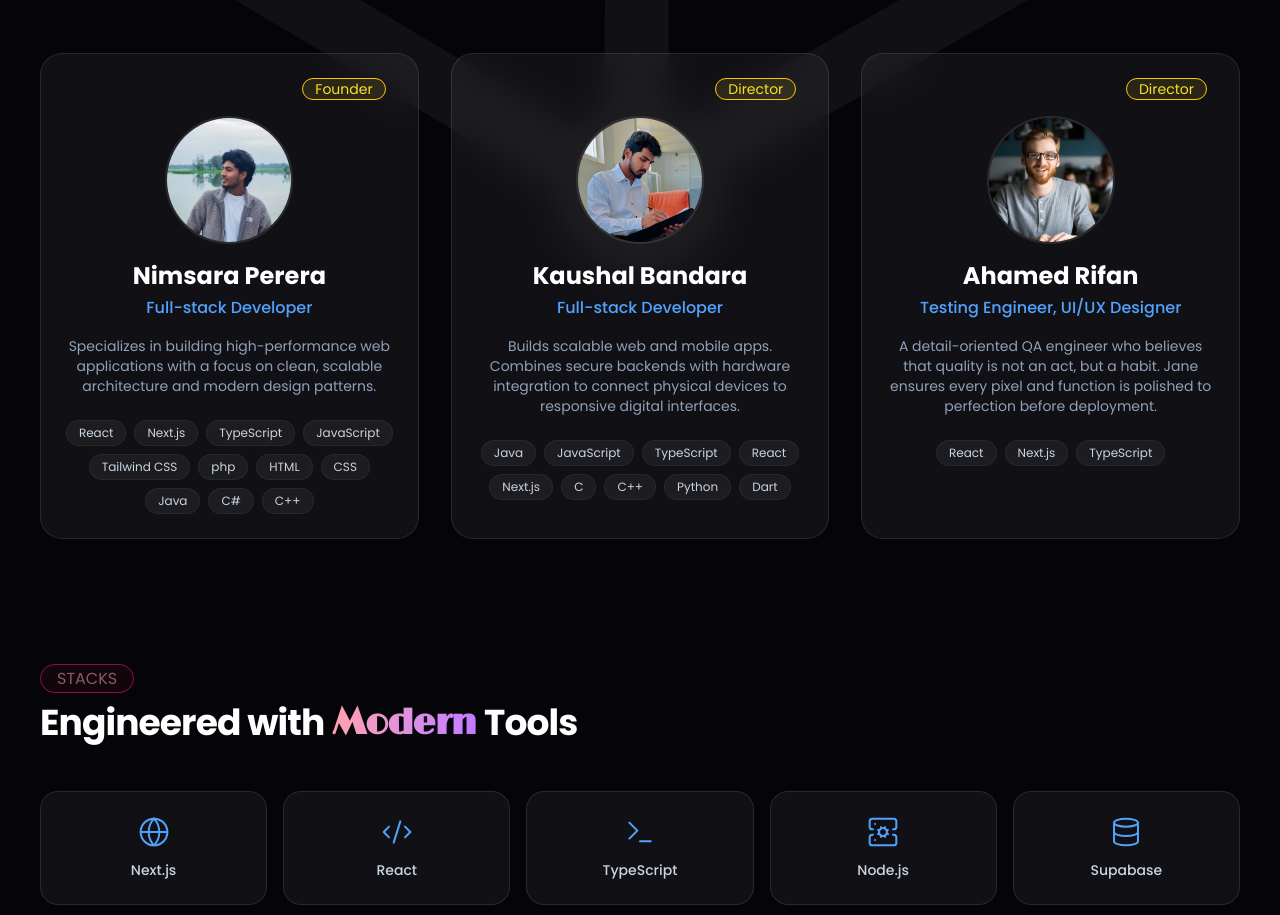
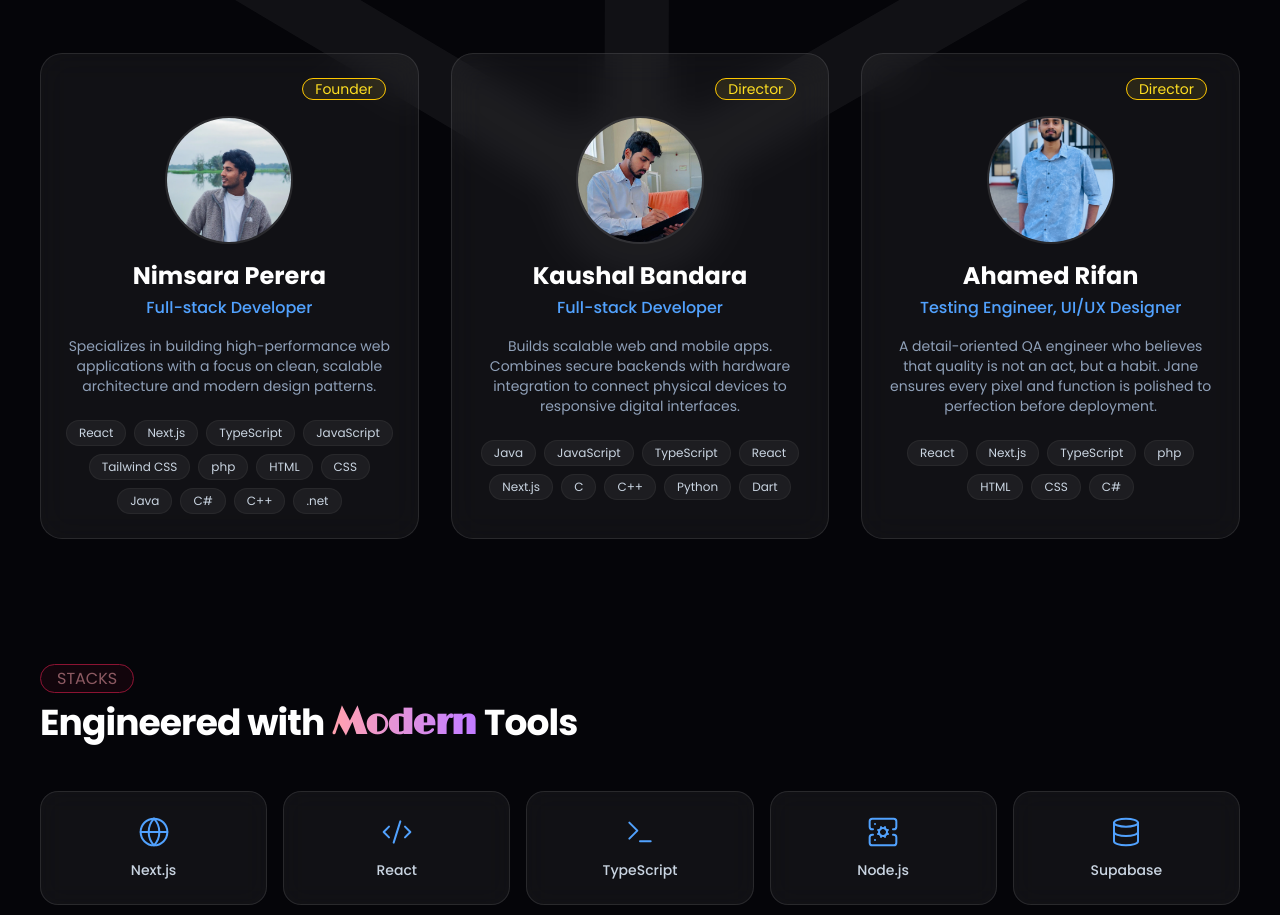
Before and after one commit to SHASHiYA32/DevDynamo-portfolio, a Next.js app: page / in a window 1280 px wide. Shown: the part 1725-2640 px from the top of the page. Built offline with nearby package versions, Linux system fonts and the light colour scheme; a web font is replaced by a local one.

Commit message:
add ahamads data

```diff
--- a/src/app/ai-chat/page.tsx
+++ b/src/app/ai-chat/page.tsx
@@ -19,11 +19,7 @@ export default function AIChatModal({
   const [input, setInput] = useState("");
   const [isLoading, setIsLoading] = useState(false);
   const generateId = () => {
-    return (
-      "msg-" +
-      Date.now().toString(36) +
-      Math.random().toString(36).substring(2, 9)
-    );
+    return crypto.randomUUID();
   };
   const [messages, setMessages] = useState<Message[]>([
     {
@@ -47,8 +43,11 @@ export default function AIChatModal({
   const sendMessage = async () => {
     if (!input.trim() || isLoading) return;
 
+    const newId = generateId();
+    console.log("New Message ID:", newId);
+
     setIsLoading(true);
-    const userMsg: Message = { id: generateId(), role: "user", content: input };
+    const userMsg: Message = { id: newId, role: "user", content: input };
 
     const updatedMessages = [...messages, userMsg];
     setMessages(updatedMessages);
@@ -126,7 +125,7 @@ export default function AIChatModal({
             <div className="flex-1 overflow-y-auto p-4 space-y-4">
               {messages.map((m) => (
                 <div
-                  key={m.id}
+                  key={m.id || `msg-${generateId}`}
                   className={`p-3 rounded-2xl text-sm ${m.role === "user" ? "bg-blue-600 ml-auto max-w-[80%]" : "bg-white/5 text-white mr-auto max-w-[80%]"}`}
                 >
                   {m.content}
@@ -135,6 +134,7 @@ export default function AIChatModal({
 
               {isLoading && (
                 <motion.div
+                  key="loading-indicator"
                   initial={{ opacity: 0, y: 10 }}
                   animate={{ opacity: 1, y: 0 }}
                   className="bg-white/5 mr-auto p-4 rounded-2xl flex gap-1 items-center"
--- a/src/app/page.tsx
+++ b/src/app/page.tsx
@@ -128,6 +128,7 @@ const teamMembers = [
       "Java",
       "C#",
       "C++",
+      ".net"
     ],
     photo: "/team/nimsara.png",
     position: "Founder",
@@ -156,8 +157,8 @@ const teamMembers = [
     role: "Testing Engineer, UI/UX Designer",
     about:
       "A detail-oriented QA engineer who believes that quality is not an act, but a habit. Jane ensures every pixel and function is polished to perfection before deployment.",
-    skills: ["React", "Next.js", "TypeScript"],
-    photo: "/team/img2.avif",
+    skills: ["React", "Next.js", "TypeScript", "php", "HTML", "CSS", "C#"],
+    photo: "/team/ahamed.jpeg",
     position: "Director",
   },
 ];
@@ -432,7 +433,12 @@ export default function DevDynamoPage() {
             <span className="uppercase w-fit text-indigo-300 bg-indigo-500/10 border border-indigo-500 backdrop-blur-sm px-4 py-0.5 rounded-full animate-pulse mb-2">
               team
             </span>
-            <h2 className="mt-3 text-4xl font-bold text-start flex sm:flex-row flex-col gap-2">Meet the <span className="limelight block bg-clip-text text-transparent bg-gradient-to-r from- bg-indigo-300 to-indigo-400">Team</span></h2>
+            <h2 className="mt-3 text-4xl font-bold text-start flex sm:flex-row flex-col gap-2">
+              Meet the{" "}
+              <span className="limelight block bg-clip-text text-transparent bg-gradient-to-r from- bg-indigo-300 to-indigo-400">
+                Team
+              </span>
+            </h2>
 
             <div className="grid md:grid-cols-3 sm:grid-cols-1 gap-8 max-w-8xl mx-auto">
               {teamMembers.map((member) => (
@@ -494,7 +500,11 @@ export default function DevDynamoPage() {
               variants={itemVariants}
               className="text-4xl font-bold tracking-tight text-start flex sm:flex-row flex-col gap-2 mt-3"
             >
-              Engineered with <span className="limelight block bg-clip-text text-transparent bg-gradient-to-r from-rose-300 to-purple-400">Modern</span> Tools
+              Engineered with{" "}
+              <span className="limelight block bg-clip-text text-transparent bg-gradient-to-r from-rose-300 to-purple-400">
+                Modern
+              </span>{" "}
+              Tools
             </motion.h2>
             <div className="grid grid-cols-2 md:grid-cols-3 lg:grid-cols-5 gap-4">
               {technologies.map((tech) => (
@@ -536,7 +546,12 @@ export default function DevDynamoPage() {
             >
               An enterprise-grade process,
               <br />
-              <span className="flex sm:flex-row flex-col gap-2">built for absolute <span className="limelight block bg-clip-text text-transparent bg-gradient-to-r from-blue-400 to-emerald-400">accountability.</span></span>
+              <span className="flex sm:flex-row flex-col gap-2">
+                built for absolute{" "}
+                <span className="limelight block bg-clip-text text-transparent bg-gradient-to-r from-blue-400 to-emerald-400">
+                  accountability.
+                </span>
+              </span>
             </motion.h2>
             <div className="grid grid-cols-2 md:grid-cols-7 gap-4">
               {processSteps.map((step, index) => (
@@ -715,7 +730,6 @@ export default function DevDynamoPage() {
             </div>
           </motion.section>
 
-          {/* --- 7. Contact Footer --- */}
           <motion.footer
             initial="hidden"
             whileInView="visible"
```
Also changed, not shown: public/team/ahamed.jpeg (added).
